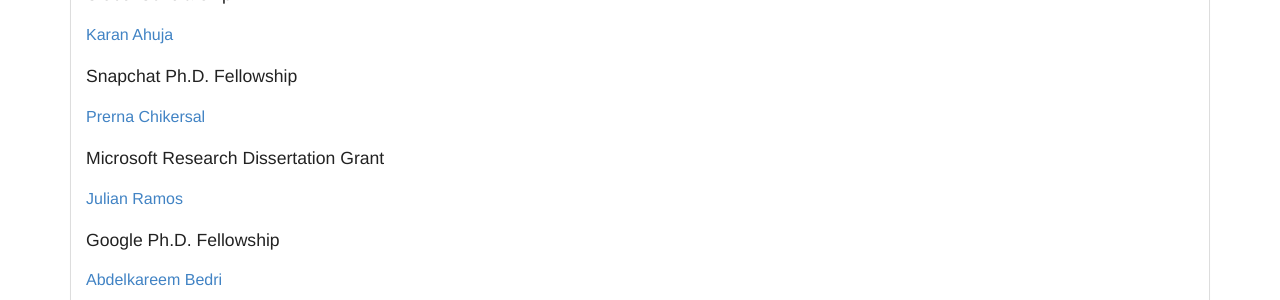
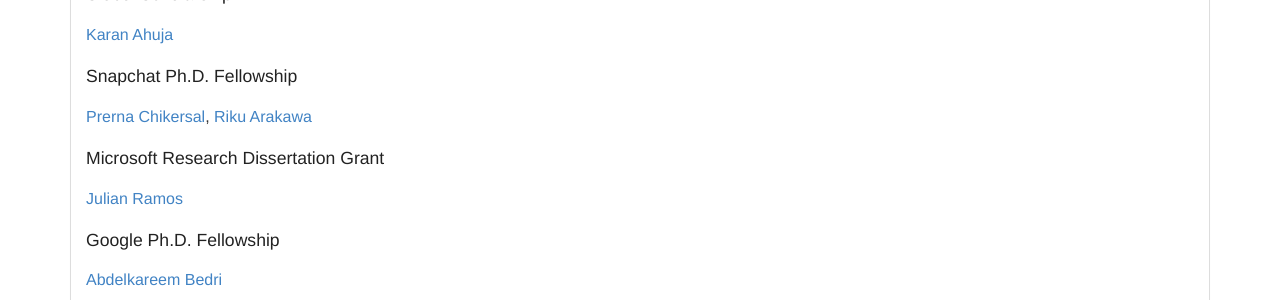
Before and after one commit to cmusmashlab/cmusmashlab.github.io, a Jekyll site: the page built from awards/index.html, in a window 1280 px wide. Shown: the part 562-862 px from the top of the page. Built offline with Jekyll 4.4.1, drawn with Linux system fonts in a browser that asks for light colours; nearby versions of some CDN libraries; some web fonts are replaced.

Commit message:
Update fellowships.yml

```diff
--- a/_data/fellowships.yml
+++ b/_data/fellowships.yml
@@ -11,7 +11,7 @@
   people: [ahuja]
 
 - name: Snapchat Ph.D. Fellowship
-  people: [chikersal]
+  people: [chikersal,arakawa]
 
 - name: Microsoft Research Dissertation Grant
   people: [ramos]
```
